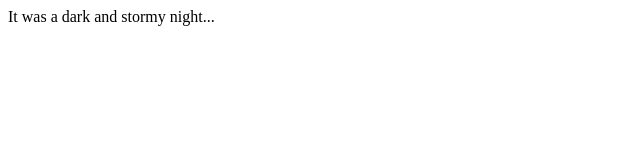
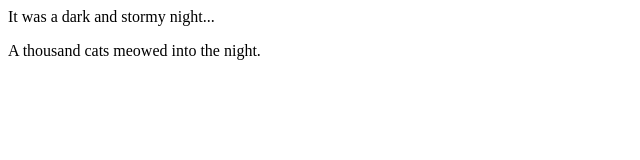
Before and after one commit to jdecota/fireside-story, a plain HTML site: page index.html in a window 1280 px wide. Shown: the whole page, without its empty margins (0-640 px from the left). Drawn offline with Linux system fonts and the light colour scheme.

Commit message:
added the next line

```diff
--- a/index.html
+++ b/index.html
@@ -1,5 +1,6 @@
 <html>
   <body>
     <p>It was a dark and stormy night...</p>
+    <p>A thousand cats meowed into the night.</p>
   </body>
 </html>
```
